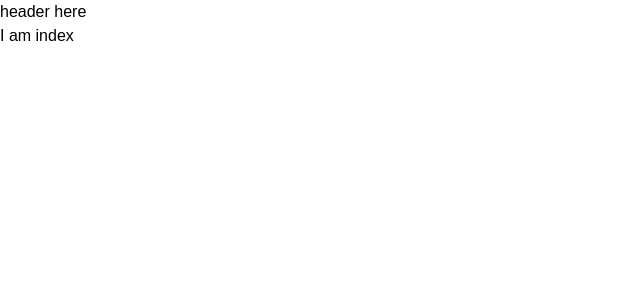
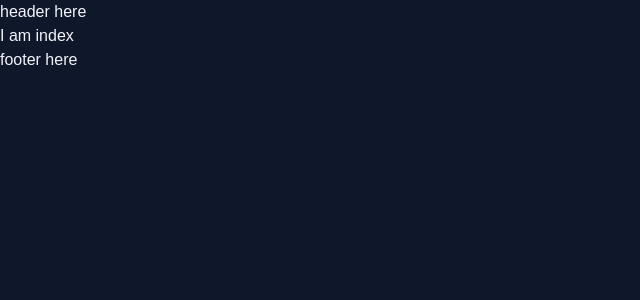
Before and after one commit to aditijaiswal189/map-Lepton, a React (Vite) app: page / in a window 1280 px wide. Shown: the top 300 px of the page, without its empty margins (0-640 px from the left). Built offline with nearby package versions, Linux system fonts and the light colour scheme.

Commit message:
movies page setup
movies page setup

```diff
--- a/index.html
+++ b/index.html
@@ -1,5 +1,5 @@
 <!DOCTYPE html>
-<html lang="en">
+<html lang="en" class="dark-mode">
   <head>
     <meta charset="UTF-8" />
     <link rel="icon" type="image/svg+xml" href="/vite.svg" />
--- a/src/App.css
+++ b/src/App.css
@@ -1,10 +1,12 @@
 :root {
   &,
   &.light-mode {
-    --color-grey-500: #6b7280;
+    --primary-color: #f1f5f9;
+    --secondary-color: #0f172a;
   }
 
   &.dark-mode {
-    --color-grey-500: green;
+    --primary-color: #0f172a;
+    --secondary-color: #f1f5f9;
   }
 }
--- a/src/App.tsx
+++ b/src/App.tsx
@@ -3,7 +3,6 @@ import "./App.css";
 import DefinedRoutes from "./routes/DefinedRoutes";
 
 function App() {
-  // console.log(running);
   return (
     <>
       <DefinedRoutes />
--- a/src/constants/path.ts
+++ b/src/constants/path.ts
@@ -2,4 +2,5 @@ export const PATH = {
   HOME: "/",
   LOGIN: "/login",
   DASHBOARD: "/dashboard",
+  MOVIES: "/movies",
 };
--- /dev/null
+++ b/src/features/movies/MoviesList.tsx
@@ -0,0 +1,5 @@
+function MoviesList() {
+  return <div>MoviesList1 MoviesList2 MoviesList3 MoviesList4 MoviesList5</div>;
+}
+
+export default MoviesList;
--- a/src/index.css
+++ b/src/index.css
@@ -11,10 +11,13 @@
 }
 
 html {
+  /* 1rem = 10px */
   font-size: 62.5%;
 }
 
 body {
+  background-color: var(--primary-color);
+  color: var(--secondary-color);
   font-family: "Poppins", sans-serif;
   min-height: 100vh;
   line-height: 1.5;
--- a/src/layout/basic.layout.tsx
+++ b/src/layout/basic.layout.tsx
@@ -3,8 +3,9 @@ import { Outlet } from "react-router-dom";
 function BasicLayout() {
   return (
     <div>
-      <header>header here</header>
+      <header className="bg-primary">header here</header>
       <Outlet />
+      <footer>footer here</footer>
     </div>
   );
 }
--- /dev/null
+++ b/src/pages/Movies.tsx
@@ -0,0 +1,11 @@
+import MoviesList from "../features/movies/MoviesList";
+
+function Movies() {
+  return (
+    <div>
+      <MoviesList />
+    </div>
+  );
+}
+
+export default Movies;
--- a/src/routes/DefinedRoutes.tsx
+++ b/src/routes/DefinedRoutes.tsx
@@ -1,11 +1,13 @@
 import { RouterProvider, createBrowserRouter } from "react-router-dom";
 import BasicLayout from "../layout/basic.layout";
 import { PATH } from "../constants/path";
+import Movies from "../pages/Movies";
 
 const router = createBrowserRouter([
   {
     path: PATH.HOME,
     element: <BasicLayout />,
+
     children: [
       {
         path: "",
@@ -14,6 +16,10 @@ const router = createBrowserRouter([
       {
         path: PATH.DASHBOARD,
         element: <p> Dashboard here</p>,
+      },
+      {
+        path: PATH.MOVIES,
+        element:<Movies/>,
       },
 
       {
--- a/tailwind.config.js
+++ b/tailwind.config.js
@@ -4,7 +4,7 @@ export default {
   theme: {
     extend: {
       colors: {
-        primary: "var(--color-grey-500)",
+        primary: "var(--primary-color)",
         secondary: "#ecc94b",
         tertiary: "",
       },
```
Also changed, not shown: src/pages/Home.tsx (renamed from src/pages/home/index.tsx).
